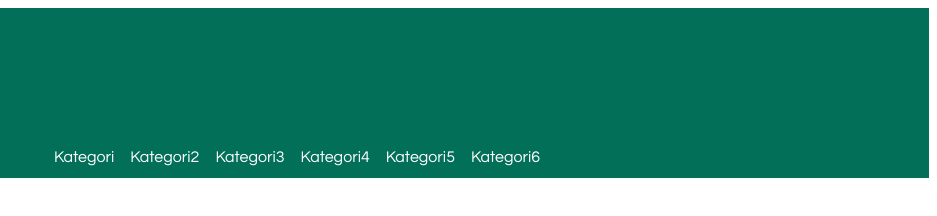
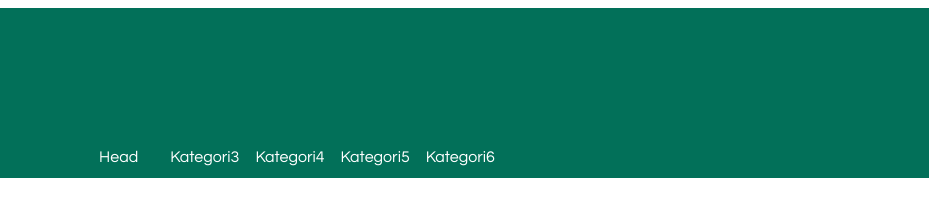
Before and after one commit to front-end-fundamentals-2025/fef-project-group-13, a plain HTML site: page index.html in a window 1280 px wide. Shown: the full height of the page, 343-1280 px from the left. Drawn offline with Linux system fonts and the light colour scheme.

Commit message:
Update index.html

```diff
--- a/index.html
+++ b/index.html
@@ -25,8 +25,8 @@
 
     <nav>
 
-        <a href="">Kategori</a>
-        <a href="">Kategori2</a>
+        <a href="">Head</a>
+        <a href=""></a>
         <a href="">Kategori3</a>
         <a href="">Kategori4</a>
         <a href="">Kategori5</a>
```
